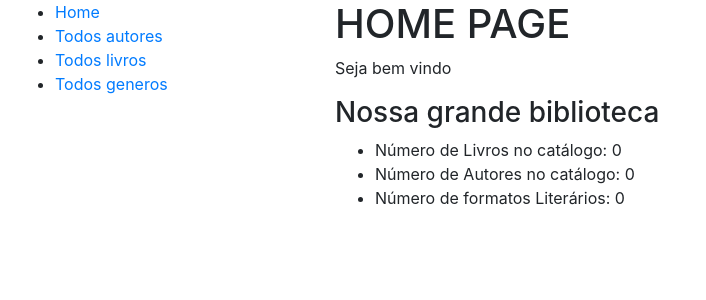
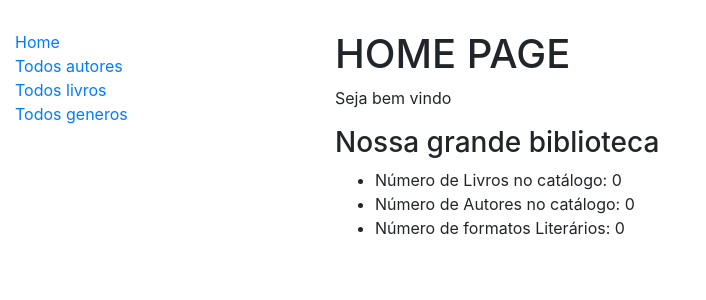
Before and after one commit to Mendoncin/painel-admin-custom, a Django app: page /catalog/ in a window 1280 px wide. Shown: the top 300 px of the page, without its empty margins (0-706 px from the left). Run offline with Django 5.2, Linux system fonts and the light colour scheme; data that the repository does not hold is empty.

Commit message:
css estatico

```diff
--- a/mate/settings.py
+++ b/mate/settings.py
@@ -117,4 +117,8 @@ USE_TZ = True
 
 STATIC_URL = "static/"
 
+STATICFILES_DIRS = [
+    BASE_DIR / "static",
+]
+
 AUTH_USER_MODEL = "catalog.Author"
--- /dev/null
+++ b/static/css/styles.css
@@ -0,0 +1,8 @@
+body{
+  margin-top: 30px;
+}
+
+.sidebar-nav {
+  padding: 0;
+  list-style: none;
+}
--- a/templates/base.html
+++ b/templates/base.html
@@ -7,6 +7,8 @@
     <meta charset="utf-8">
     <meta name="viewport" content="width=device-width, initial-scale=1">
     <link rel="stylesheet" href="https://cdn.jsdelivr.net/npm/bootstrap@4.6.2/dist/css/bootstrap.min.css" integrity="sha384-xOolHFLEh07PJGoPkLv1IbcEPTNtaed2xpHsD9ESMhqIYd0nLMwNLD69Npy4HI+N" crossorigin="anonymous">
+    {% load static %}
+    <link rel="stylesheet" href="{% static 'css/styles.css' %}"
   </head>
   <body>
     <div class="container-fluid">
--- a/templates/includes/sidebar.html
+++ b/templates/includes/sidebar.html
@@ -1,4 +1,4 @@
-<ul>
+<ul class="sidebar-nav">
   <li>
     <a href="{% url 'catalog:index' %}">Home</a>
   </li>
```
